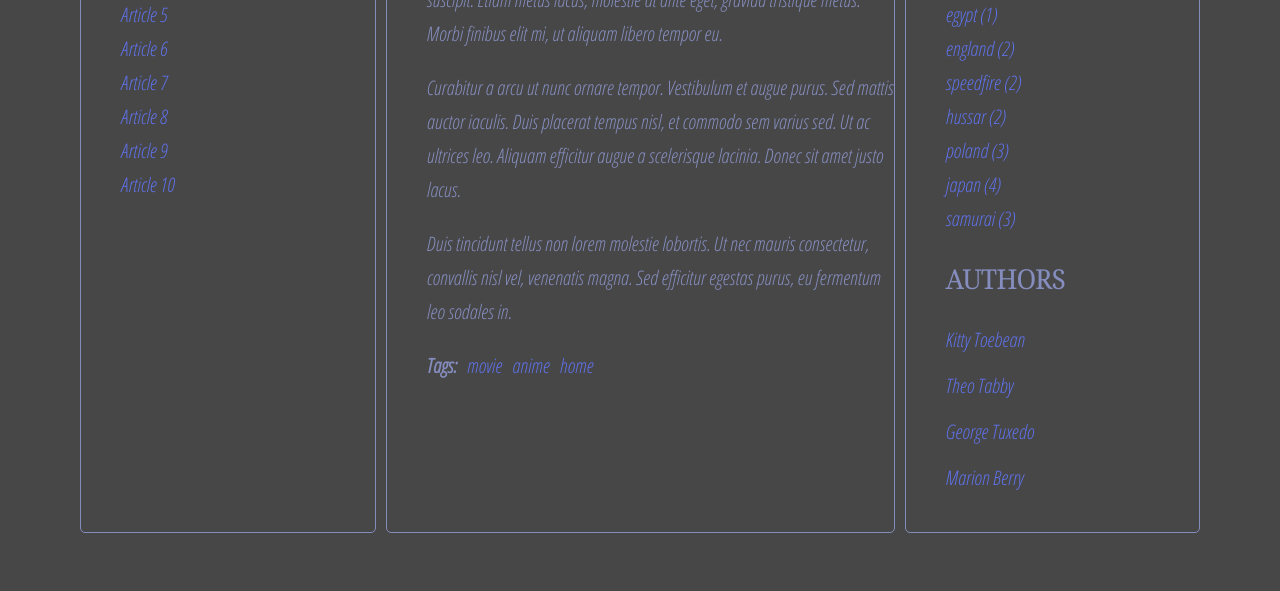
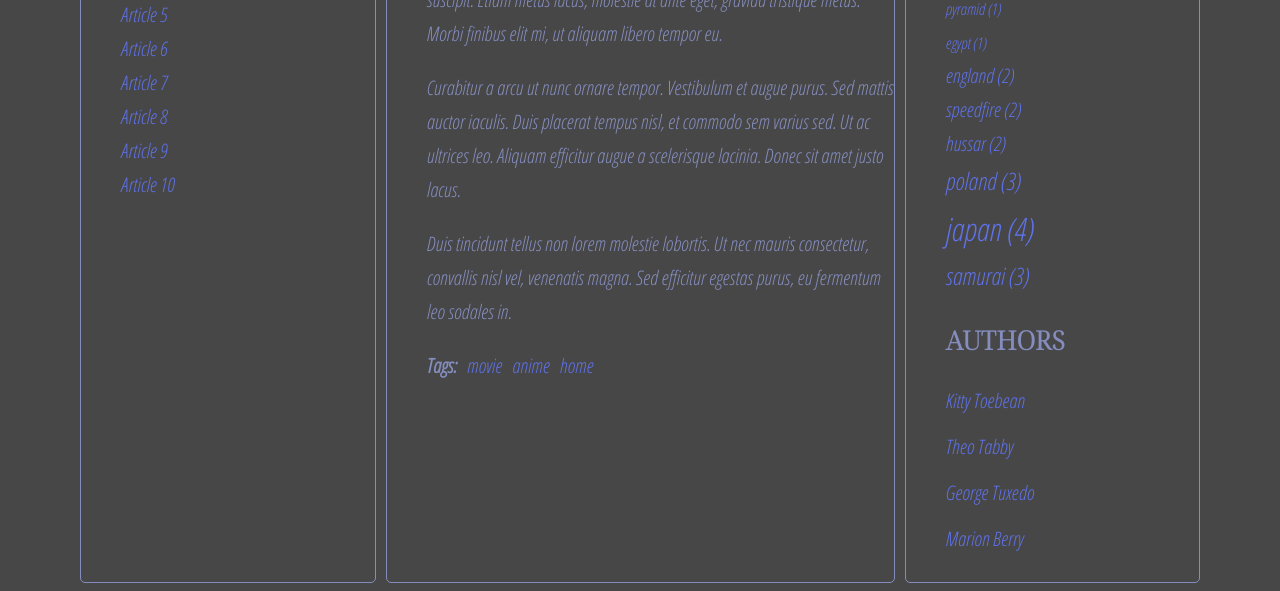
Before and after one commit to Devilish134/javascript-blog, a website: page index.html in a window 1280 px wide. Shown: the part 510-1101 px from the top of the page. Before the commit the page ends 1051 px from the top, so only its background shows below. Drawn offline with Linux system fonts and the light colour scheme.

Commit message:
add font-size for tags

```diff
--- a/js/script.js
+++ b/js/script.js
@@ -105,7 +105,7 @@ function generateTags(){
     const articleTags = article.getAttribute('data-tags');
     /* split tags into array */
     const articleTagsArray = articleTags.split(' ');
-    /* START LOOP: for each tag */
+
     for(let tag of articleTagsArray){
       /* generate HTML of the link */
       const linkHTML = '<a href="#tag-' + tag + '"><span>' + tag + '</span></a>';
@@ -162,7 +162,6 @@ function tagClickHandler(event){
 function addClickListenersToTags(){
 
   const tagActiveLinks = document.querySelectorAll('a[href^="#tag-"]');
-  console.log(tagActiveLinks);
 
   for(let tagActiveLink of tagActiveLinks){
     tagActiveLink.addEventListener('click', tagClickHandler);
--- a/sass/style.scss
+++ b/sass/style.scss
@@ -65,7 +65,7 @@ body {
   padding: 40px;
   border: 1px solid $color-dark;
   border-radius: 5px;
-  height: 800px;
+  height: 850px;
 }
 
 /* Logo */
@@ -92,12 +92,6 @@ body {
 li a {
   text-decoration: none;
   color: rgb(95, 114, 233);
-}
-
-.list-horizontal {
-  li {
-    display: inline-block;
-  }
 }
 
 /* Authors */
@@ -141,6 +135,26 @@ li a {
 
 .tags a {
   text-decoration: none;
-  display: block;
+  display: inline;
   color: rgb(95, 114, 233);
 }
+
+.tag-size-1 {
+  font-size: 16px;
+}
+
+.tag-size-2 {
+  font-size: 20px;
+}
+
+.tag-size-3 {
+  font-size: 24px;
+}
+
+.tag-size-4 {
+  font-size: 28px;
+}
+
+.tag-size-5 {
+  font-size: 32px;
+}
```
Also changed, not shown: css/style.css, 1 other file.
